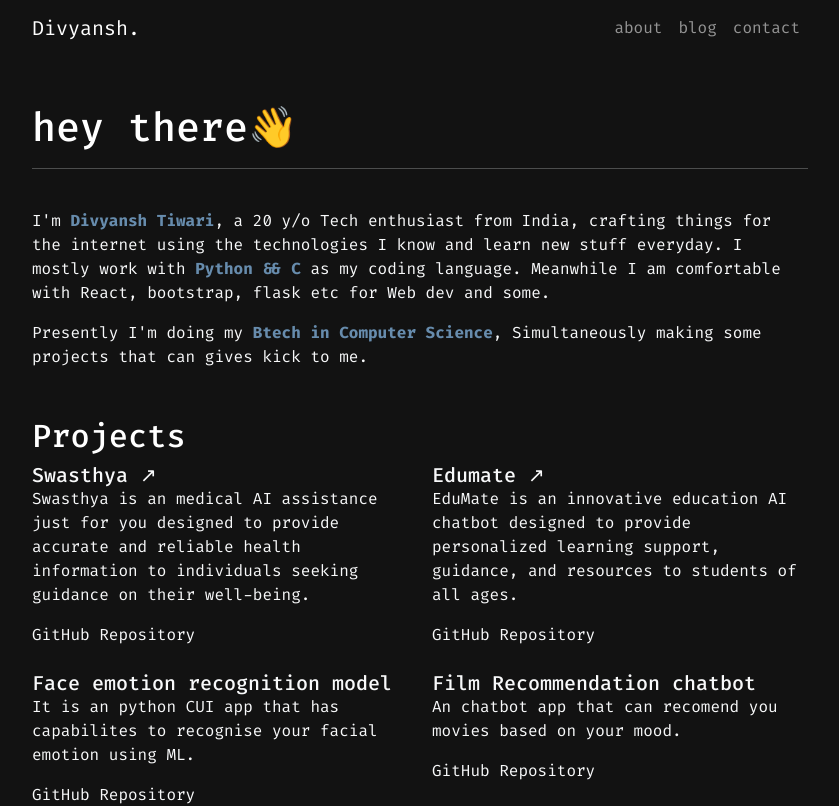
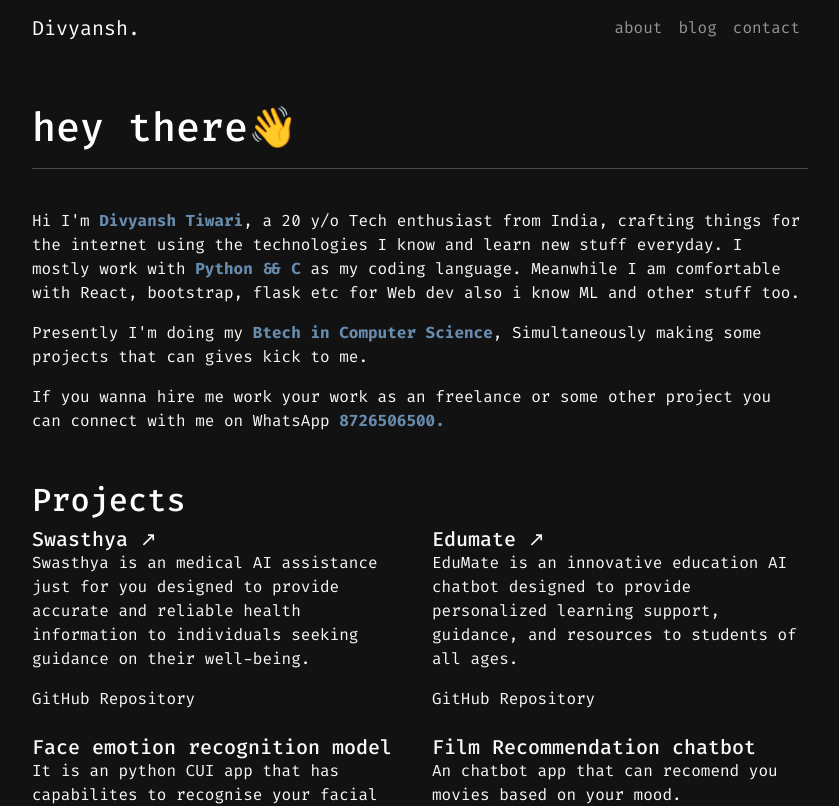
Before and after one commit to DivyanshTiwari20/site, a React (Vite) app: page / in a window 1280 px wide. Shown: the top 806 px of the page, without its empty margins (220-1059 px from the left). Built offline with nearby package versions, Linux system fonts and the light colour scheme.

Commit message:
updated bio

```diff
--- a/src/components/Home.jsx
+++ b/src/components/Home.jsx
@@ -10,10 +10,14 @@ function Home() {
         <h1>hey there👋</h1>
         <p><hr />
         <br />
-          I'm <strong >Divyansh Tiwari</strong>, a 20 y/o Tech enthusiast from India, crafting things for the internet using the technologies I know and learn new stuff everyday. I mostly work with <strong>Python && C </strong> as my coding language. Meanwhile I am comfortable with React, bootstrap, flask etc for Web dev and some.
+          Hi I'm <strong >Divyansh Tiwari</strong>, a 20 y/o Tech enthusiast from India, crafting things for the internet using the technologies I know and learn new stuff everyday. I mostly work with <strong>Python && C </strong> as my coding language. Meanwhile I am comfortable with React, bootstrap, flask etc for Web dev also i know ML and other stuff too.
+
         </p>
         <p>
           Presently I'm doing my <strong>Btech in Computer Science</strong>, Simultaneously making some projects that can gives kick to me.
+        </p>
+        <p>
+        If you wanna hire me work your work as an freelance or some other project you can connect with me on WhatsApp <strong>8726506500.</strong>
         </p>
       </section>
       <section className="my-5">
```
